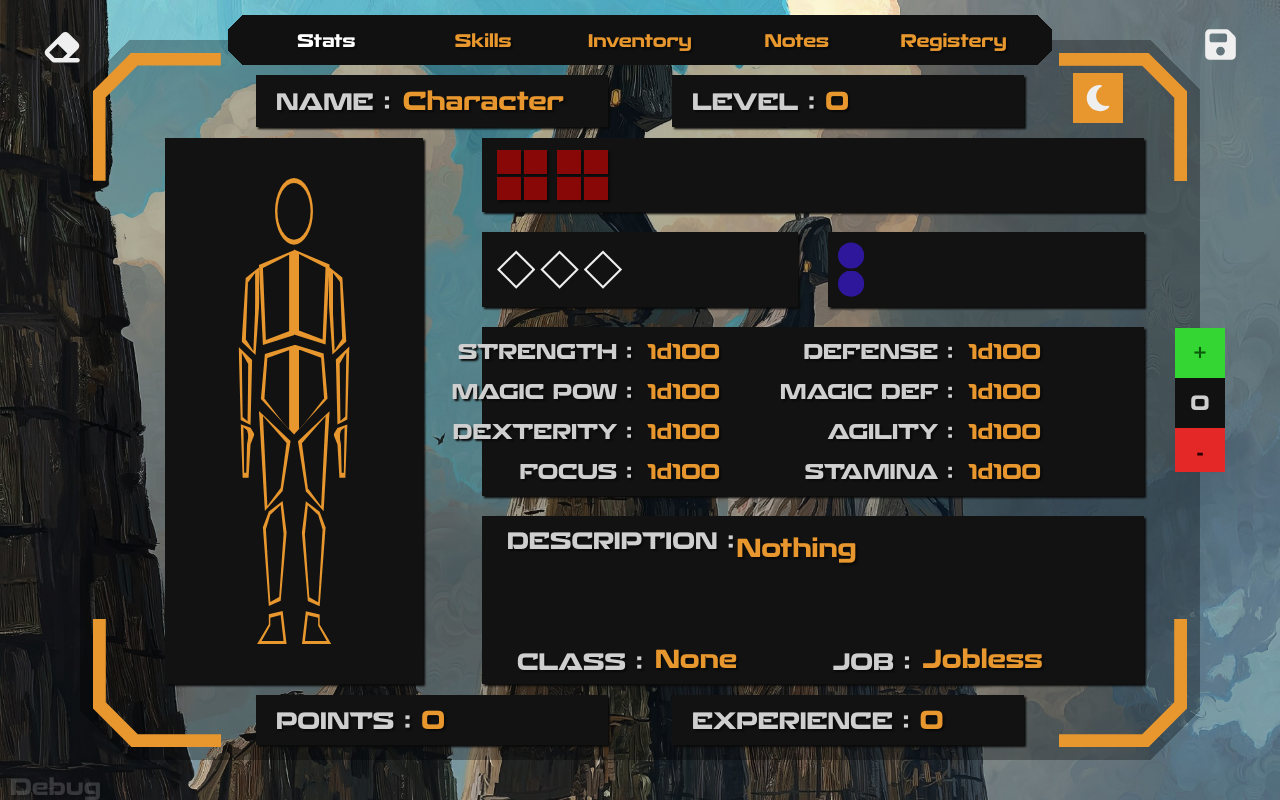
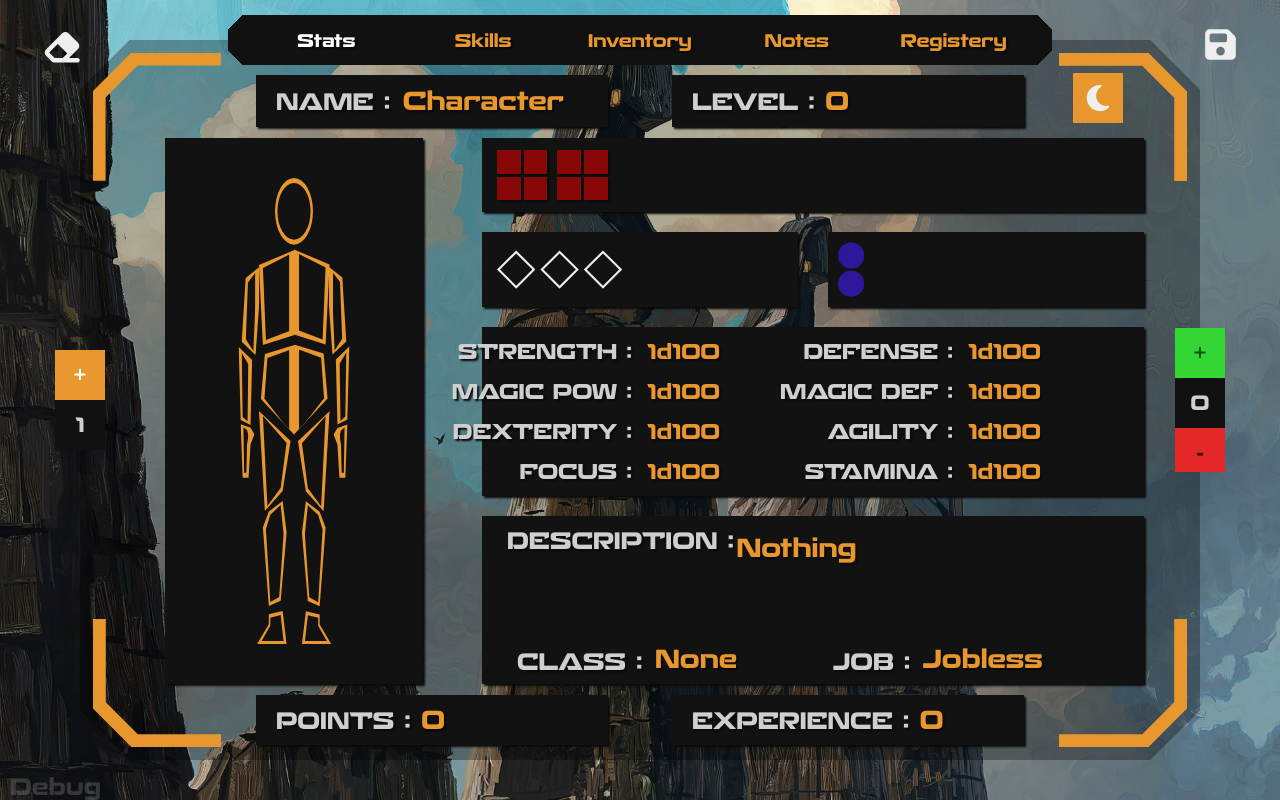
Before and after one commit to Roirtur/Coia, a Vue app: page / in a window 1280 px wide. Built offline with nearby package versions, Linux system fonts and the light colour scheme.

Commit message:
working wheel and skills

```diff
--- /dev/null
+++ b/src/components/GachaCounter.vue
@@ -0,0 +1,86 @@
+<template>
+    <div class="container">
+        <div class="plus-button" :class="errorCssButton ? 'red' : ''" @click="addGachaPoints">
+            +
+        </div>
+        <div class="value">
+            {{ gachaPoints }}
+        </div>
+    </div>
+</template>
+
+<script lang="ts">
+export default {
+    name: 'GachaCounter',
+    data() {
+        return {
+            gachaPoints: +(localStorage.getItem("gachaPoints") || 1),
+            errorCssButton: false,
+        }
+    },
+    methods : {
+        addGachaPoints () {
+            if (+(localStorage.getItem("points") || 0) < 10) {
+                this.errorCssButton = true;
+                setTimeout(() => {
+                    this.errorCssButton = false;
+                }, 500);
+                return;
+            }
+            localStorage.setItem("points", (+(localStorage.getItem("points") || 0) - 10).toString())
+            this.gachaPoints++;
+            localStorage.setItem("gachaPoints", this.gachaPoints.toString());
+            location.reload();
+        }
+    }
+}
+
+</script>
+
+<style scoped>
+.container {
+    position: absolute;
+    top: 50%;
+    left: 0;
+    transform: translateX(-50%) translateY(-50%);
+    width: 50px;
+    background-color: #111;
+    display: flex;
+    justify-content: space-between;
+    align-items: center;
+    flex-direction: column;
+    overflow: hidden;
+    font-size: 20px !important;
+}
+
+.plus-button,
+.value {
+    padding: 10px;
+    align-items: center;
+    display: flex;
+    justify-content: center;
+    text-shadow: none;
+    width: calc(100% - 20px);
+
+    aspect-ratio: 1/1;
+    transition: all 0.3s;
+}
+
+.plus-button {
+    background-color: #e7972e;
+    color: #fff;
+}
+
+.plus-button:hover {
+    background-color: #cc8325;
+}
+
+.plus-button.red {
+    background-color: #aa1e14;
+}
+
+.plus-button.red:hover {
+    background-color: #6d110a;
+}
+
+</style>
--- a/src/components/GachaWheel.vue
+++ b/src/components/GachaWheel.vue
@@ -1,8 +1,8 @@
 <template>
-    <div class="background">
-        <div class="wheel-container corner-background">
-            <WheelComponent style="width: 90%; max-width: 100%" :prizes="prizesCanvas" :verify="canvasVerify"
-                :canvas="canvasOptions" @rotateEnd="onRotateEnd" @rotateStart="onRotateStart"/>
+    <div class="background" @click="requestClose">
+        <div class="wheel-container corner-background" @click.stop>
+            <WheelComponent style="width: 90%;" :prizes="prizesCanvas" :verify="canvasVerify"
+                :canvas="canvasOptions" @rotateEnd="onRotateEnd" @rotateStart="onRotateStart" />
         </div>
     </div>
 </template>
@@ -80,10 +80,15 @@ export default {
     },
     methods: {
         onRotateEnd(prize) {
-            console.log(prize, prize.name)
+            this.spinning = false;
+            localStorage.setItem('gachaPoints', +(localStorage.getItem('gachaPoints') || 1) - 1);
+            this.$emit("rotate-end", prize.id-1);
         },
         onRotateStart() {
-            console.log("started")
+            this.spinning = true;
+        },
+        requestClose() {
+            if (!this.spinning) this.$emit('close');
         }
     }
 }
--- a/src/components/SkillsView.vue
+++ b/src/components/SkillsView.vue
@@ -6,10 +6,45 @@
     <DiceRoll v-if="rollingDice" v-bind:diceNumber="diceNumber" v-bind:diceSides="diceSides"
       @close="rollingDice = false" @result="checkLastRollValue" />
     <AdvantagesUtils />
-    <GachaWheel v-if="gachaWheelBool"/>
+
+    <GachaCounter />
+    <GachaWheel v-if="gachaWheelBool" @close="reloadWindow" @rotateEnd="onRotateEnd"/>
     <div class="signature-skills corner-background">
       <div class="skill-container-title">
         <p>Signature skills</p>
+      </div>
+
+      <div class="wheel-button" @click="gachaWheelBool = true" v-if="hasGachaPoints">
+        <svg id="Layer_1" enable-background="new 0 0 509.505 509.505" viewBox="0 0 509.505 509.505"
+          xmlns="http://www.w3.org/2000/svg">
+          <g>
+            <g>
+              <g>
+                <path id="XMLID_234_"
+                  d="m239.747 297.42c-1.5-.532-2.967-1.136-4.39-1.817l-86.196 86.196c25.776 21.535 57.138 34.525 90.586 37.522z" />
+                <path id="XMLID_233_"
+                  d="m419.068 270h-121.9c-.532 1.5-1.136 2.967-1.817 4.39l86.195 86.195c21.535-25.777 34.525-57.138 37.522-90.585z" />
+                <path id="XMLID_232_"
+                  d="m274.137 295.602c-1.423.682-2.89 1.285-4.39 1.817v121.9c33.447-2.996 64.808-15.985 90.585-37.522z" />
+                <path id="XMLID_231_" d="m295.71 3.271c-27.05-4.344-55.412-4.482-83.864.31l42.647 82.32z" />
+                <path id="XMLID_230_"
+                  d="m127.948 360.586 86.196-86.196c-.683-1.423-1.285-2.89-1.817-4.39h-121.9c2.996 33.447 15.985 64.806 37.521 90.586z" />
+                <path id="XMLID_229_"
+                  d="m214.145 235.61-86.196-86.195c-21.536 25.776-34.526 57.137-37.522 90.585h121.9c.533-1.5 1.136-2.967 1.818-4.39z" />
+                <path id="XMLID_228_"
+                  d="m269.747 122.533v90.047c1.5.532 2.967 1.136 4.39 1.817l86.185-86.185c-21.752-18.091-47.943-30.393-75.699-35.503z" />
+                <path id="XMLID_227_"
+                  d="m325.87 10.016-27.403 54.939c35.412 8.171 68.273 26.266 94.167 52.158 76.199 76.222 76.218 199.531.002 275.771-76.222 76.199-199.53 76.224-275.774.004-76.198-76.223-76.223-199.531-.003-275.773 25.641-25.631 58.126-43.632 93.124-51.914l-28.299-54.622c-179.891 50.638-245.574 289.524-107.248 424.732 94.918 98.927 265.707 98.923 360.623 0 138.91-135.849 72.058-375.753-109.189-425.295z" />
+                <path id="XMLID_226_"
+                  d="m381.545 149.415-86.195 86.195c.682 1.423 1.285 2.89 1.817 4.39h121.9c-2.996-33.447-15.985-64.807-37.522-90.585z" />
+                <path id="XMLID_225_"
+                  d="m239.747 122.655-15.458-29.838c-27.523 5.171-53.509 17.435-75.114 35.397l86.183 86.183c1.423-.682 2.89-1.285 4.39-1.817v-89.925z" />
+                <path id="XMLID_224_"
+                  d="m254.747 270c8.271 0 15-6.729 15-15-.754-19.872-29.249-19.867-30 0 0 8.271 6.729 15 15 15z" />
+              </g>
+            </g>
+          </g>
+        </svg>
       </div>
 
       <div v-for="(skill, index) in signatureSkills" :key="index" class="signature-skill">
@@ -30,7 +65,7 @@
           @contextmenu="rarityDown(index)"> {{ rarities[skill.rarity] }} </div>
         <div v-if="debugMode" @click="signatureSkills.splice(index, 1)"> - </div>
       </div>
-      <div v-if="signatureSkills.length < 12" class="add-signature-skill" @click="addSignatureSkill">
+      <div v-if="signatureSkills.length < 12" class="add-signature-skill" @click="addSignatureSkill()">
         +
       </div>
     </div>
@@ -71,6 +106,7 @@
 <script lang="ts">
 // @ts-nocheck
 import AdvantagesUtils from "./AdvantagesUtils.vue"
+import GachaCounter from "./GachaCounter.vue"
 import DiceRoll from "./DiceRoll.vue"
 import { defineComponent, reactive, watch, onMounted } from "vue";
 import GachaWheel from './GachaWheel.vue'
@@ -160,11 +196,11 @@ export default defineComponent({
       loadDatas();
     });
 
-    const addSignatureSkill = () => {
+    const addSignatureSkill = (rarity = 0) => {
       signatureSkills.push({
         name: "Unknown",
-        points: raritiesPoints[0],
-        rarity: 0,
+        points: raritiesPoints[rarity],
+        rarity: rarity,
         diceNumber: 1,
         diceSides: 0,
         cost: "Free",
@@ -268,8 +304,7 @@ export default defineComponent({
       skill.points--;
     },
     expRequired(skill: any) {
-      var exp = (skill.level**2)+1
-      console.log(exp)
+      var exp = (skill.level ** 2) + 1
       return exp;
     },
     addExperience(skill: any, value = 1) {
@@ -304,12 +339,19 @@ export default defineComponent({
       setTimeout(() => {
         skill.upgradable = skill.points != 0;
       }, 10)
+    },
+    reloadWindow () {
+      location.reload();
+    },
+    onRotateEnd (rarity) {
+      this.addSignatureSkill(rarity)
     }
   },
   components: {
     AdvantagesUtils,
     DiceRoll,
     GachaWheel,
+    GachaCounter,
   },
   data() {
     return {
@@ -319,6 +361,7 @@ export default defineComponent({
       debugMode: false,
       rollingDiceObject: null,
       gachaWheelBool: false,
+      hasGachaPoints: +(localStorage.getItem("gachaPoints") || 1) > 0
     }
   }
 });
@@ -544,4 +587,24 @@ input:focus-visible {
 .upgradable {
   color: #33d633;
 }
+
+.wheel-button {
+  position: absolute;
+  width: 30px;
+  height: 30px;
+  fill: #fff;
+  background-color: #e7972e;
+  transition: all 0.3s;
+  display: flex;
+  justify-content: center;
+  align-items: center;
+  padding: 10px;
+  top: 0;
+  transform: translateY(-50%);
+  right: 10%;
+}
+
+.wheel-button:hover {
+  background-color: #cc8325;
+}
 </style>
--- a/src/components/StatusPage.vue
+++ b/src/components/StatusPage.vue
@@ -3,10 +3,10 @@
     <DiceRoll v-if="rollingDice" v-bind:diceNumber="diceNumber" v-bind:diceSides="diceSides"
       @close="rollingDice = false" @result="setLastRollValue" />
     <AdvantagesUtils />
+    <GachaCounter />
 
     <div class="rest-button status-button" @click="fullRest">
-      <svg xmlns="http://www.w3.org/2000/svg"
-        viewBox="0 0 384 512">
+      <svg xmlns="http://www.w3.org/2000/svg" viewBox="0 0 384 512">
         <path
           d="M223.5 32C100 32 0 132.3 0 256S100 480 223.5 480c60.6 0 115.5-24.2 155.8-63.4c5-4.9 6.3-12.5 3.1-18.7s-10.1-9.7-17-8.5c-9.8 1.7-19.8 2.6-30.1 2.6c-96.9 0-175.5-78.8-175.5-176c0-65.8 36-123.1 89.3-153.3c6.1-3.5 9.2-10.5 7.7-17.3s-7.3-11.9-14.3-12.5c-6.3-.5-12.6-.8-19-.8z" />
       </svg>
@@ -419,6 +419,7 @@ Nothing
 // @ts-nocheck
 import DiceRoll from './DiceRoll.vue';
 import AdvantagesUtils from './AdvantagesUtils.vue'
+import GachaCounter from './GachaCounter.vue'
 
 export default {
   name: 'StatusPage',
@@ -652,7 +653,7 @@ export default {
         return;
       }
     },
-    checkExperienceLeveling () {
+    checkExperienceLeveling() {
       if (this.experience >= this.getRequiredExp(this.level)) {
         this.experience -= this.getRequiredExp(this.level);
         this.level += 1;
@@ -834,7 +835,8 @@ export default {
   },
   components: {
     DiceRoll,
-    AdvantagesUtils
+    AdvantagesUtils,
+    GachaCounter
   }
 
 }
--- a/src/components/WheelComponent.vue
+++ b/src/components/WheelComponent.vue
@@ -177,7 +177,7 @@ export default {
 
     methods: {
         handleClick() {
-            if (!this.canRotate) return;
+            if (!this.canRotate || +(localStorage.getItem('gachaPoints') || 1) <= 0) return;
             if (this.verify) {
                 this.$emit("rotate-start", this.onRotateStart);
                 return;
```
